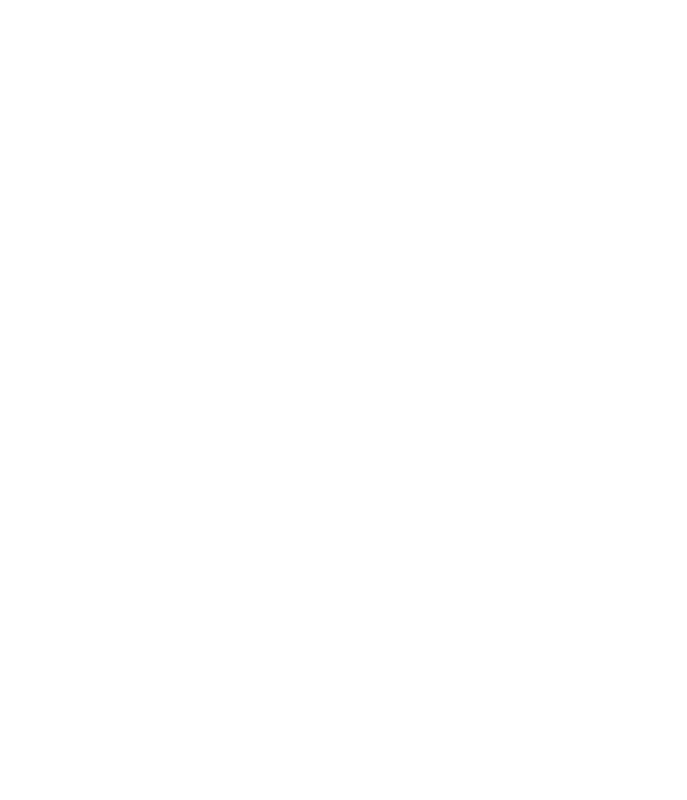
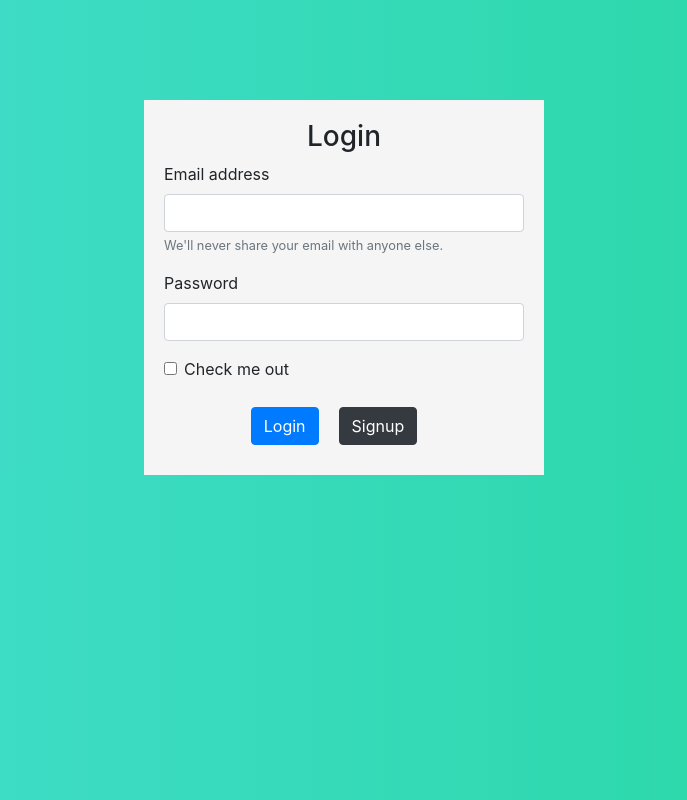
Before and after one commit to yatharth1706/PhoneBook, an Angular app in the folder frontend-phoneBook/: page /login in a window 1280 px wide. Before the commit this address led to /. Shown: the whole page, without its empty margins (296-983 px from the left). Built offline with nearby package versions, Linux system fonts and the light colour scheme.

Commit message:
Fix bugs

```diff
--- a/frontend-phoneBook/package.json
+++ b/frontend-phoneBook/package.json
@@ -19,6 +19,7 @@
     "@angular/platform-browser": "~9.1.6",
     "@angular/platform-browser-dynamic": "~9.1.6",
     "@angular/router": "~9.1.6",
+    "bulma": "^0.8.2",
     "rxjs": "~6.5.4",
     "tslib": "^1.10.0",
     "zone.js": "~0.10.2"
--- a/frontend-phoneBook/src/app/app-routing.module.ts
+++ b/frontend-phoneBook/src/app/app-routing.module.ts
@@ -3,11 +3,13 @@ import { Routes, RouterModule } from '@angular/router';
 import { ContactComponent } from './pages/contact/contact.component';
 import { CreateContactComponent } from './pages/create-contact/create-contact.component';
 import { EditContactComponent } from './edit-contact/edit-contact.component';
+import { LoginPageComponent } from './pages/login-page/login-page.component';
 
 const routes: Routes = [
   { path: '', component: ContactComponent },
   { path: 'create-contact' , component : CreateContactComponent },
-  { path: 'edit-contact/:contactId' , component : EditContactComponent }
+  { path: 'edit-contact/:contactId' , component : EditContactComponent },
+  { path: 'login', component: LoginPageComponent}
 ];
 
 @NgModule({
--- a/frontend-phoneBook/src/app/app.module.ts
+++ b/frontend-phoneBook/src/app/app.module.ts
@@ -8,13 +8,16 @@ import { HttpClientModule } from '@angular/common/http';
 import { CreateContactComponent } from './pages/create-contact/create-contact.component';
 import { EditContactComponent } from './edit-contact/edit-contact.component';
 import { FormsModule, ReactiveFormsModule} from '@angular/forms';
+import { LoginPageComponent } from './pages/login-page/login-page.component';
+
 
 @NgModule({
   declarations: [
     AppComponent,
     ContactComponent,
     CreateContactComponent,
-    EditContactComponent
+    EditContactComponent,
+    LoginPageComponent,
   ],
   imports: [
     BrowserModule,
--- /dev/null
+++ b/frontend-phoneBook/src/app/pages/login-page/login-page.component.html
@@ -0,0 +1,25 @@
+<div class="centered-content">
+  <div class="login-box">
+
+    <form>
+      <h3 class="text-center">Login</h3>
+      <div class="form-group">
+        <label for="exampleInputEmail1">Email address</label>
+        <input type="email" class="form-control" id="exampleInputEmail1" aria-describedby="emailHelp">
+        <small id="emailHelp" class="form-text text-muted">We'll never share your email with anyone else.</small>
+      </div>
+      <div class="form-group">
+        <label for="exampleInputPassword1">Password</label>
+        <input type="password" class="form-control" id="exampleInputPassword1">
+      </div>
+      <div class="form-group form-check">
+        <input type="checkbox" class="form-check-input" id="exampleCheck1">
+        <label class="form-check-label" for="exampleCheck1">Check me out</label>
+      </div>
+      <div class="buttons">
+        <button type="submit" class="btn btn-primary">Login</button>
+        <button routerLink="/" class="btn btn-dark">Signup</button>
+      </div>
+    </form>
+  </div>
+</div>
--- /dev/null
+++ b/frontend-phoneBook/src/app/pages/login-page/login-page.component.scss
@@ -0,0 +1,30 @@
+.centered-content{
+    display: flex;
+    justify-content: center;
+    align-items: center;
+    width: 100%;
+    height: 100%;
+}
+
+.login-box{
+    background: #f5f5f5;
+    display: flex;
+    margin-top: 100px;
+    width: 400px;
+    height: auto;
+    padding: 20px;
+
+    form{
+        width: 100%;
+    }
+}
+
+.buttons{
+    display: flex;
+    padding: 10px;
+    justify-content: center;
+
+    button{
+        margin-right: 20px;
+    }
+}
--- /dev/null
+++ b/frontend-phoneBook/src/app/pages/login-page/login-page.component.ts
@@ -0,0 +1,15 @@
+import { Component, OnInit } from '@angular/core';
+
+@Component({
+  selector: 'app-login-page',
+  templateUrl: './login-page.component.html',
+  styleUrls: ['./login-page.component.scss']
+})
+export class LoginPageComponent implements OnInit {
+
+  constructor() { }
+
+  ngOnInit(): void {
+  }
+
+}
--- a/frontend-phoneBook/src/app/web-request.service.ts
+++ b/frontend-phoneBook/src/app/web-request.service.ts
@@ -9,7 +9,7 @@ export class WebRequestService {
 
   readonly ROOT_URL;
   constructor(private http: HttpClient) {
-    this.ROOT_URL = "/api";
+    this.ROOT_URL = "http://localhost:3000/api";
   }
 
   get(url: string) {
--- a/frontend-phoneBook/src/index.html
+++ b/frontend-phoneBook/src/index.html
@@ -7,11 +7,11 @@
   <base href="/">
   <meta name="viewport" content="width=device-width, initial-scale=1">
   <link rel="icon" type="image/x-icon" href="favicon.ico">
+  <link rel="stylesheet" href="https://cdnjs.cloudflare.com/ajax/libs/font-awesome/5.12.0-2/css/all.min.css">
   <script src="https://code.jquery.com/jquery-3.5.1.slim.min.js" integrity="sha384-DfXdz2htPH0lsSSs5nCTpuj/zy4C+OGpamoFVy38MVBnE+IbbVYUew+OrCXaRkfj" crossorigin="anonymous"></script>
   <script src="https://cdn.jsdelivr.net/npm/popper.js@1.16.0/dist/umd/popper.min.js" integrity="sha384-Q6E9RHvbIyZFJoft+2mJbHaEWldlvI9IOYy5n3zV9zzTtmI3UksdQRVvoxMfooAo" crossorigin="anonymous"></script>
   <script src="https://stackpath.bootstrapcdn.com/bootstrap/4.5.0/js/bootstrap.min.js" integrity="sha384-OgVRvuATP1z7JjHLkuOU7Xw704+h835Lr+6QL9UvYjZE3Ipu6Tp75j7Bh/kR0JKI" crossorigin="anonymous"></script>
 
-  <link rel="stylesheet" href="https://cdnjs.cloudflare.com/ajax/libs/font-awesome/5.13.0/css/all.min.css">
 </head>
 <body>
   <app-root></app-root>
--- /dev/null
+++ b/frontend-phoneBook/src/main-styles.scss
@@ -0,0 +1,13 @@
+*{
+    margin: 0;
+    padding: 0;
+}
+
+body{
+    background: linear-gradient(to right, #44ddd0, #27d7a1);
+}
+
+
+.danger-div{
+    margin-top: 5px;
+}
```
Also changed, not shown: 2 other files (tests, documents, lock files or other folders).
